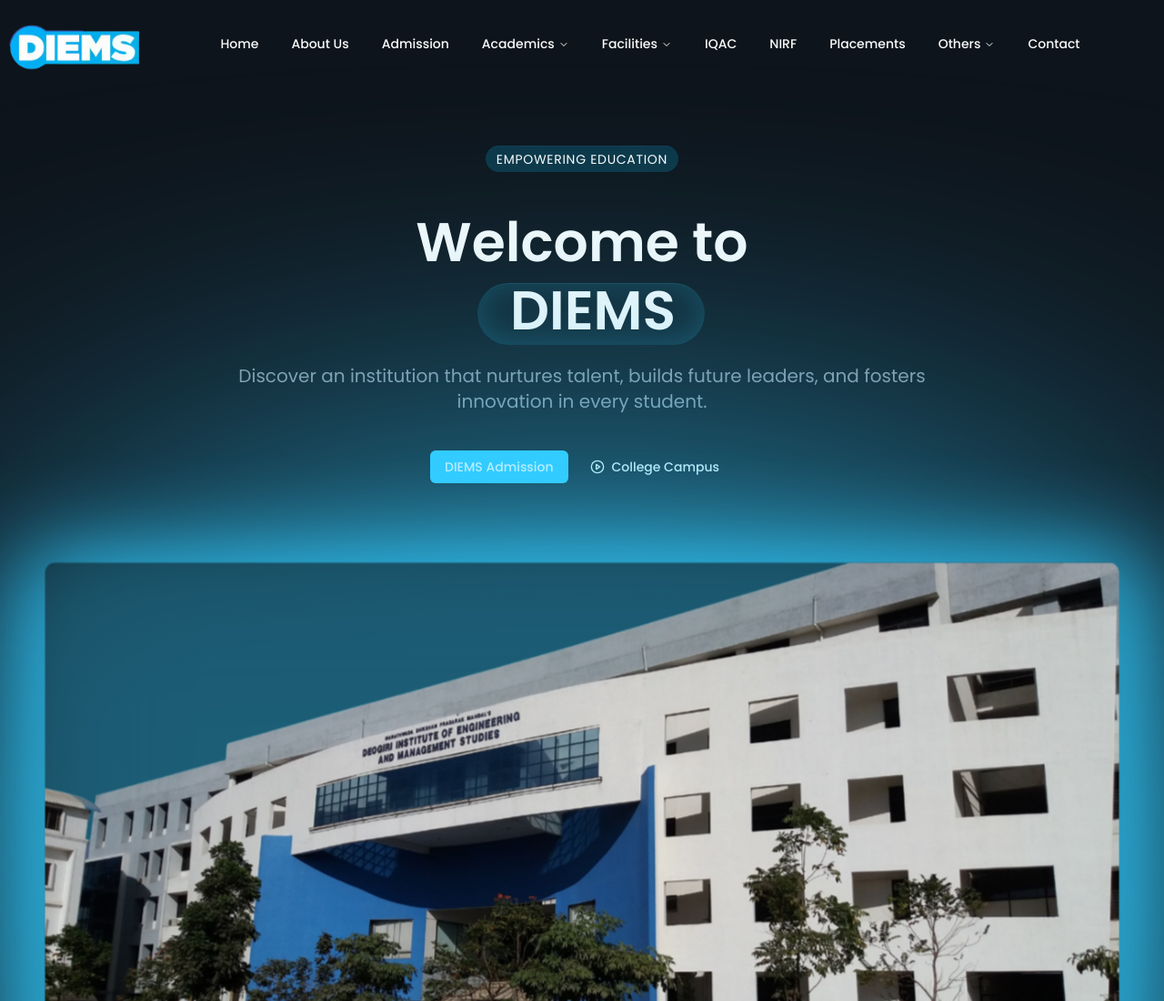
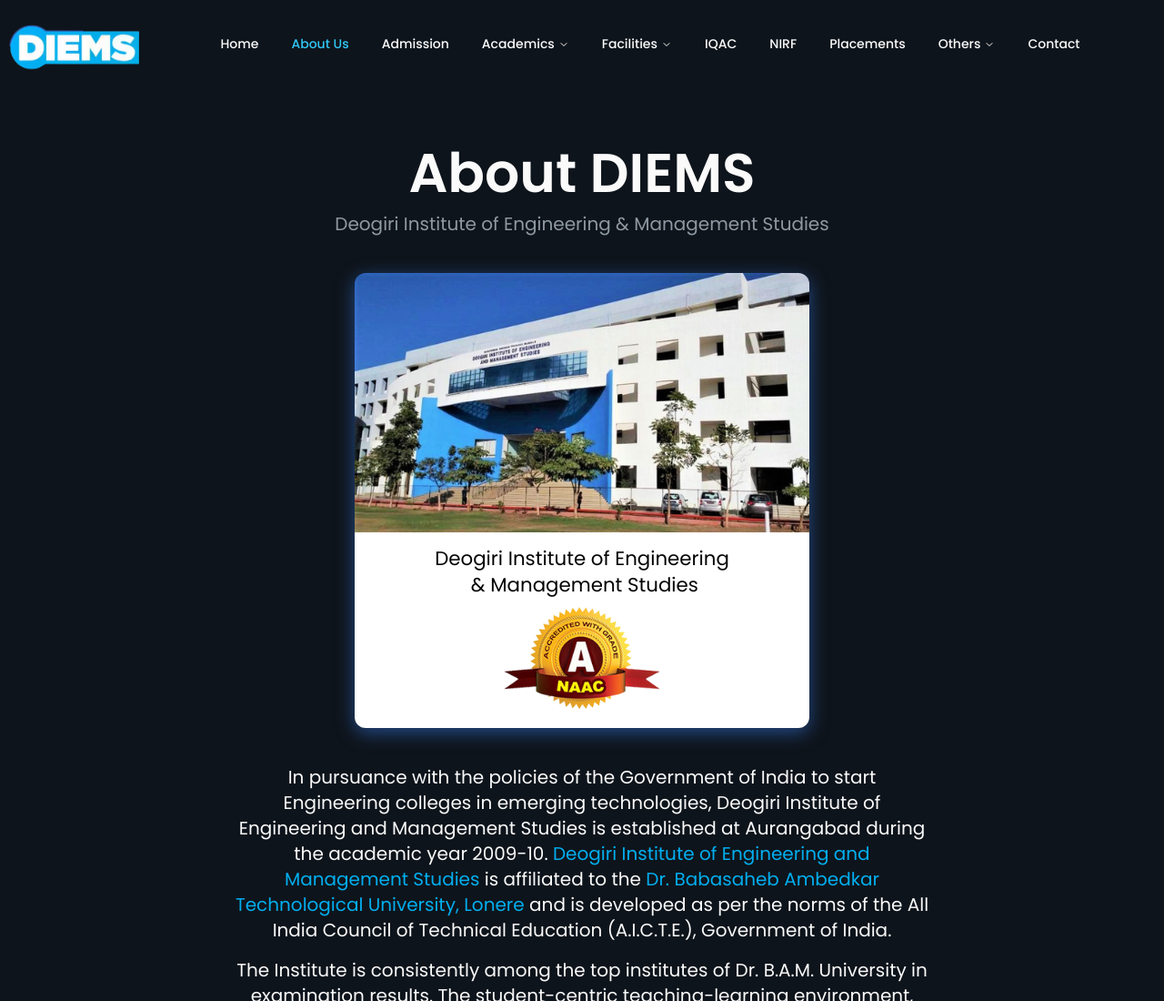
Before and after one commit to CSSandhu2005/DIEMS, a React (Vite) app: page /about in a window 1280 px wide. Shown: the top 1100 px of the page at 91% size. Built offline with nearby package versions, Linux system fonts and the light colour scheme.

Commit message:
About US Added

```diff
--- a/package.json
+++ b/package.json
@@ -27,6 +27,7 @@
     "react": "^19.0.0",
     "react-dom": "^19.0.0",
     "react-player": "^2.16.0",
+    "react-router-dom": "^7.5.2",
     "tailwind-merge": "^3.2.0",
     "tailwindcss-animate": "^1.0.7"
   },
--- a/src/App.tsx
+++ b/src/App.tsx
@@ -1,4 +1,6 @@
 import { ReactLenis } from 'lenis/react';
+import { createBrowserRouter, RouterProvider } from 'react-router-dom';
+
 import Header from '@/components/Header';
 import Hero from '@/components/Hero';
 import Brand from '@/components/Brand';
@@ -9,12 +11,12 @@ import Process from '@/components/Process';
 import Overview from '@/components/Overview';
 import Contact from '@/components/Contact';
 import Footer from '@/components/Footer';
+import About from '@/components/About';
 import { images } from '@/assets';
 
-const App = () => {
+const Home = () => {
   return (
-    <ReactLenis root>
-      <div className='relative isolate overflow-hidden'>
+    <>
       <Header />
       <main>
         <Hero />
@@ -22,14 +24,39 @@ const App = () => {
         <div className='overflow-hidden relative rounded-lg mb-10'>
           <Carousel slides={images} />
         </div>
-          {/* <ReactCardSlider/>  */}
+        {/* <ReactCardSlider /> */}
         <Features />
         <Process />
         <Overview />
-          <Contact/>
+        <Contact />
       </main>
+      <Footer />
+    </>
+  );
+};
 
+const router = createBrowserRouter([
+  {
+    path: '/',
+    element: <Home />,
+  },
+  {
+    path: '/about',
+    element: (
+      <>
+        <Header />
+        <About />
         <Footer />
+      </>
+    ),
+  },
+]);
+
+const App = () => {
+  return (
+    <ReactLenis root>
+      <div className='relative isolate overflow-hidden'>
+        <RouterProvider router={router} />
       </div>
     </ReactLenis>
   );
--- /dev/null
+++ b/src/components/About.tsx
@@ -0,0 +1,70 @@
+import React from 'react';
+import { motion } from 'framer-motion'; // Import motion
+import AboutImage from '../assets/about us.png';
+
+const About = () => {
+  return (
+    <section className='py-10 md:py-16'>
+      <div className='container text-center'>
+        <div className='max-w-screen-md mx-auto'>
+          {/* Animated Heading */}
+          <motion.h2
+            className='text-3xl font-semibold mb-3 md:text-4xl lg:text-5xl xl:text-6xl'
+            initial={{ opacity: 0, y: -50 }}
+            animate={{ opacity: 1, y: 0 }}
+            transition={{ duration: 0.8 }}
+          >
+            About DIEMS
+          </motion.h2>
+
+          {/* Animated Subheading */}
+          <motion.p
+            className='text-muted-foreground text-base md:text-lg lg:text-xl'
+            initial={{ opacity: 0 }}
+            animate={{ opacity: 1 }}
+            transition={{ duration: 1 }}
+          >
+            Deogiri Institute of Engineering & Management Studies
+          </motion.p>
+
+          {/* Animated Image */}
+          <div className='mt-10 flex justify-center'>
+            <motion.img
+              src={AboutImage}
+              alt='About DIEMS'
+              className='rounded-xl max-w-full h-auto shadow-[0px_5px_20px_rgba(0,0,0,0.1)] backdrop-blur-xl shadow-[#254B88]'
+              initial={{ opacity: 0, scale: 0.8 }}
+              animate={{ opacity: 1, scale: 1 }}
+              transition={{ duration: 1, ease: 'easeOut' }}
+            />
+          </div>
+
+          {/* Animated Paragraphs */}
+          <div className='text-center mt-10'>
+            <motion.p
+              className='mb-4 text-base md:text-lg lg:text-xl'
+              initial={{ opacity: 0, x: -100 }}
+              animate={{ opacity: 1, x: 0 }}
+              transition={{ duration: 1 }}
+            >
+              In pursuance with the policies of the Government of India to start Engineering colleges in emerging technologies, Deogiri Institute of Engineering and Management Studies is established at Aurangabad during the academic year 2009-10.{' '}
+              <span className='text-[#01AEEF]'>Deogiri Institute of Engineering and Management Studies</span> is affiliated to the{' '}
+              <span className='text-[#01AEEF]'>Dr. Babasaheb Ambedkar Technological University, Lonere</span> and is developed as per the norms of the All India Council of Technical Education (A.I.C.T.E.), Government of India.
+            </motion.p>
+            <motion.p
+              className='text-base md:text-lg lg:text-xl'
+              initial={{ opacity: 0, x: 100 }}
+              animate={{ opacity: 1, x: 0 }}
+              transition={{ duration: 1 }}
+            >
+              The Institute is consistently among the top institutes of Dr. B.A.M. University in examination results. The student-centric teaching-learning environment, state-of-the-art infrastructure, well-equipped laboratories, a library stacked with a good number of books, and an experienced and dedicated team of faculties are the key features of the Institute.
+            </motion.p>
+          </div>
+
+        </div>
+      </div>
+    </section>
+  );
+};
+
+export default About;
--- a/src/components/Header.tsx
+++ b/src/components/Header.tsx
@@ -16,39 +16,41 @@ import {
   NavigationMenuTrigger,
   navigationMenuTriggerStyle,
 } from '@/components/ui/navigation-menu';
+import { Link, useLocation } from 'react-router-dom'; // correct import
 
 import { Menu } from 'lucide-react';
 
 const Header = () => {
+  const location = useLocation(); // Get the current location
+
   return (
-    <header className='h-16 grid grid-cols-1 items-center md:h-20 lg:h-24'>
-      <div className='relative container flex items-center justify-between '>
+    <header className="h-16 grid grid-cols-1 items-center md:h-20 lg:h-24">
+      <div className="relative container flex items-center justify-between">
         <Logo />
-        <NavigationMenu className='max-xl:hidden mx-auto'>
+        <NavigationMenu className="max-xl:hidden mx-auto">
           <NavigationMenuList>
             {navMenu.map(({ href, label, submenu }, index) => (
               <NavigationMenuItem key={index}>
                 {submenu ? (
                   <div>
-                    <NavigationMenuTrigger  className="relative">{label}</NavigationMenuTrigger >
-
+                    <NavigationMenuTrigger className="relative">{label}</NavigationMenuTrigger>
                     <NavigationMenuContent>
-                      <ul className='grid w-[640px] grid-cols-2 gap-2 p-3'>
-                        {submenu.map(({ href, icon, label, desc }, index) => (
-                          <li key={index}>
+                      <ul className="grid w-[640px] grid-cols-2 gap-2 p-3">
+                        {submenu.map(({ href, icon, label, desc }, subIndex) => (
+                          <li key={subIndex}>
                             <NavigationMenuLink asChild>
-                              <a
-                                href={href}
-                                className='flex gap-3 select-none p-2 rounded-sm transition-colors hover:bg-foreground/5'
+                              <Link
+                                to={href}
+                                className={`flex gap-3 select-none p-2 rounded-sm transition-colors hover:bg-foreground/5 ${location.pathname === href ? 'text-[#31C6F7]' : ''}`}
                               >
                                 <div className="w-10 h-10 bg-primary/10 rounded-sm border-foreground-5 flex-shrink-0 grid place-items-center">
-                                    {icon}
+                                  {icon}
                                 </div>
                                 <div>
-                                    <div className="text-[13px] leading-normal mb-1">{label}</div>
-                                    <p className="text-[13px] leading-normal text-muted-foreground">{desc}</p>
+                                  <div className="text-[13px] leading-normal mb-1">{label}</div>
+                                  <p className="text-[13px] leading-normal text-muted-foreground">{desc}</p>
                                 </div>
-                              </a>
+                              </Link>
                             </NavigationMenuLink>
                           </li>
                         ))}
@@ -56,11 +58,15 @@ const Header = () => {
                     </NavigationMenuContent>
                   </div>
                 ) : (
-                  <NavigationMenuLink
-                    href={href}
-                    className={navigationMenuTriggerStyle()}
-                  >
-                    {label}
+                  <NavigationMenuLink asChild>
+                    <Link
+                      to={href}
+                      className={`${
+                        navigationMenuTriggerStyle()
+                      } ${location.pathname === href ? 'text-[#31C6F7]' : ''}`}
+                    >
+                      {label}
+                    </Link>
                   </NavigationMenuLink>
                 )}
               </NavigationMenuItem>
@@ -70,17 +76,13 @@ const Header = () => {
 
         <Popover>
           <PopoverTrigger asChild>
-            <Button
-              variant='outline'
-              size='icon'
-              className='xl:hidden'
-            >
+            <Button variant="outline" size="icon" className="xl:hidden">
               <Menu />
             </Button>
           </PopoverTrigger>
           <PopoverContent
-            align='end'
-            className='bg-background/50 backdrop-blur-3xl border-foreground/5 border-x-0 border-b-0 rounded-lg overflow-hidden'
+            align="end"
+            className="bg-background/50 backdrop-blur-3xl border-foreground/5 border-x-0 border-b-0 rounded-lg overflow-hidden"
           >
             <MobileMenu navMenu={navMenu} />
           </PopoverContent>
```
Also changed, not shown: src/assets/about us.png (added), 1 other file (tests, documents, lock files or other folders). Lines whose indentation alone changed are shown as unchanged.
